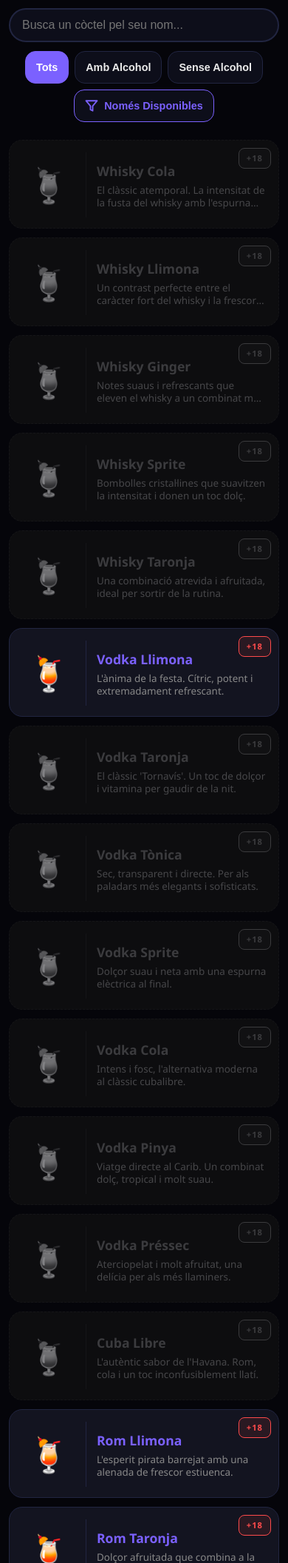
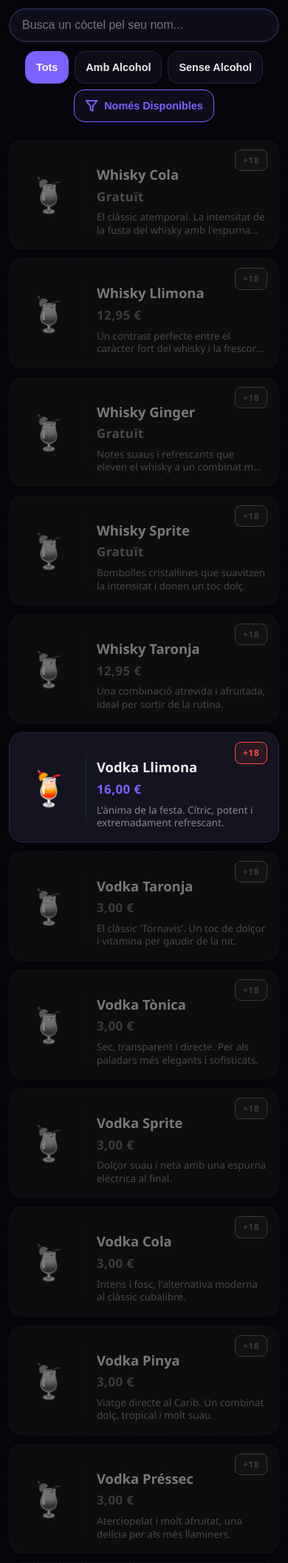
Before and after one commit to ssoley22/Cocktail-AI, a Flask app: page /manual in a window 390 px wide. Shown: the part 139-2252 px from the top of the page at 74% size. Run offline with Flask 3, Linux system fonts and the light colour scheme; data comes from the database, SQL or seed files in the repository.

Commit message:
feat: integracio de preus, disseny de targetes i UI i persistencia memòria al xat

```diff
--- a/app.py
+++ b/app.py
@@ -62,6 +62,8 @@ def confirmacio_ia():
         "Nom_Coctel": coctel_ia['nom'],
         "frase_barman": "Una creació única basada en la nostra conversa.",
         "Alcoholic": te_alcohol,
+        "Preu_Final_Cents": coctel_ia.get('preu_final_cents'),
+        "Preu_No_Disponible": coctel_ia.get('preu_no_disponible', False),
         "Recepta": [{"Nom_Liquid": liq, "Quantitat_ml": ml} for liq, ml in coctel_ia['recepta'].items()]
     }
     return render_template('confirmacio.html', coctel=dades_virtuals, disponible=True, origen='/xat')
@@ -166,6 +168,10 @@ def recomanacio(sentit):
 
 @app.route('/xat')
 def xat():
+    if request.args.get('nou') == '1':
+        session.pop('historial', None)
+        session.pop('coctel_ia', None)
+
     if 'historial' not in session:
         session['historial'] = []
     torns_fets = len(session['historial']) // 2
@@ -198,7 +204,20 @@ def generar_xat():
     if resultat:
         session['historial'].append({"role": "assistant", "content": resultat['resposta_text']})
         if resultat.get('tinc_recepta'):
-            session['coctel_ia'] = resultat['dades_coctel']
+            dades_coctel = resultat['dades_coctel']
+
+            # Calculem el preu en temps real segons els carrils actius
+            if dades_coctel and isinstance(dades_coctel.get('recepta'), dict):
+                preu_ia = database.calcular_preu_recepta_ia(dades_coctel['recepta'])
+                if preu_ia.get('ok'):
+                    dades_coctel['preu_final_cents'] = preu_ia['preu_final_cents']
+                    dades_coctel['cost_cents'] = preu_ia['cost_cents']
+                    dades_coctel['preu_no_disponible'] = False
+                else:
+                    dades_coctel['preu_no_disponible'] = True
+
+            session['coctel_ia'] = dades_coctel
+            resultat['dades_coctel'] = dades_coctel
 
         session.modified = True
         return jsonify({
--- a/database.py
+++ b/database.py
@@ -33,6 +33,11 @@ def get_coctel(id):
     connexio = connectar()
     coctel = connexio.execute("""
         SELECT c.*,
+        CASE
+            WHEN c.Te_Preu_Fix = 1 AND c.Preu_Fix_Cents IS NOT NULL AND c.Preu_Fix_Cents > 0
+                THEN c.Preu_Fix_Cents
+            ELSE c.Preu_Calculat_Cents
+        END as Preu_Final_Cents,
         (SELECT MAX(i.Te_Alcohol)
          FROM Receptes r
          JOIN Ingredients i ON i.Categoria = r.Categoria
@@ -213,6 +218,60 @@ def recalcular_preus():
     finally:
         connexio.close()
 
+def calcular_preu_recepta_ia(recepta_ia):
+    connexio = connectar()
+    try:
+        if not isinstance(recepta_ia, dict) or not recepta_ia:
+            return {"ok": False, "motiu": "recepta_buida"}
+
+        marge_row = connexio.execute(
+            "SELECT Valor FROM Configuracio WHERE Clau = 'MARGE_BENEFICI'"
+        ).fetchone()
+
+        try:
+            marge_benefici = Decimal(marge_row['Valor']) if marge_row else Decimal('3.0')
+        except Exception:
+            marge_benefici = Decimal('3.0')
+
+        muntatge = connexio.execute("""
+            SELECT i.Nom_Liquid, m.Preu_Ampolla_Cents, m.Mida_Ampolla_ml
+            FROM Muntatge m
+            JOIN Ingredients i ON i.ID_Ingredient = m.ID_Ingredient
+        """).fetchall()
+
+        costos_per_liquid = {
+            fila['Nom_Liquid']: {
+                'preu_ampolla_cents': fila['Preu_Ampolla_Cents'],
+                'mida_ampolla_ml': fila['Mida_Ampolla_ml']
+            }
+            for fila in muntatge
+        }
+
+        cost_total = 0
+        for liquid, ml in recepta_ia.items():
+            if liquid not in costos_per_liquid:
+                return {"ok": False, "motiu": "ingredient_no_trobat", "ingredient": liquid}
+
+            dades = costos_per_liquid[liquid]
+            cost_total += calcular_cost_ingredient_cents(
+                dades['preu_ampolla_cents'],
+                dades['mida_ampolla_ml'],
+                int(ml)
+            )
+
+        preu_cru = round_half_up(Decimal(cost_total) * marge_benefici)
+        preu_final = arrodoniment_psicologic_cents(preu_cru)
+
+        return {
+            "ok": True,
+            "cost_cents": cost_total,
+            "preu_final_cents": preu_final
+        }
+    except Exception:
+        return {"ok": False, "motiu": "error_calcul"}
+    finally:
+        connexio.close()
+
 def restar_estoc(id_coctel):
     coctel = get_coctel(id_coctel)
     if coctel is None:
--- a/templates/index.html
+++ b/templates/index.html
@@ -231,7 +231,7 @@
                 </div>
             </a>
 
-            <a href="/xat" class="boto destacat">
+            <a href="/xat?nou=1" class="boto destacat">
                 <div class="badge-ia">IA</div>
                 <div class="boto-icona">🤖</div>
                 <div class="boto-text">
--- a/templates/manual.html
+++ b/templates/manual.html
@@ -75,7 +75,7 @@
             cursor: pointer;
             transition: 0.3s;
             font-weight: bold;
-            margin-left: 15px; /* Una mica separat de la resta */
+            margin-left: 15px;
         }
 
         .btn-toggle-disp.actiu {
@@ -89,7 +89,7 @@
             grid-template-columns: repeat(auto-fill, minmax(280px, 1fr));
             gap: 20px;
             width: 100%;
-            max-width: 1200px; /* Evita que quedi massa ample a pantalles grans */
+            max-width: 1200px;
             padding: 10px;
         }
 
@@ -106,7 +106,8 @@
             text-decoration: none;
             color: var(--color-text);
             transition: 0.3s;
-            height: 100%; /* Fa que totes les targetes facin la mateixa alçada */
+            height: 100%;
+            overflow: hidden;
         }
 
         /* Efecte de la targeta DISPONIBLE */
@@ -129,12 +130,26 @@
         .targeta-icona {
             font-size: 4rem;
             margin-bottom: 15px;
+            margin-top: 10px;
         }
 
         .targeta-coctel h3 {
+            color: var(--color-text); /* Ara el títol és neutre perquè el preu destaqui */
+            font-size: 1.4rem;
+            margin-bottom: 5px; /* Menys marge perquè el preu quedi a prop */
+        }
+
+        /* NOU DISSENY DEL PREU A LA LLISTA */
+        .preu-llista {
+            font-size: 1.2rem;
+            font-weight: bold;
             color: var(--color-primari);
-            font-size: 1.4rem;
-            margin-bottom: 10px;
+            margin-bottom: 12px;
+            letter-spacing: 0.5px;
+        }
+
+        .preu-llista.gratuit {
+            color: var(--color-ok, #4caf50);
         }
 
         .targeta-coctel p {
@@ -151,19 +166,34 @@
             text-align: inherit;
         }
 
-        /* Petites etiquetes de dalt a la dreta (Estil Confirmació) */
-        .etiqueta-mini {
+        /* Etiqueta +18 de dalt a la dreta unificada */
+        .etiqueta-dades {
             position: absolute;
             top: 15px;
             right: 15px;
+            display: flex;
+            align-items: center;
+            gap: 6px;
+        }
+
+        .badge {
             padding: 4px 10px;
             border-radius: 8px;
-            font-size: 0.7rem;
+            font-size: 0.75rem;
             font-weight: bold;
-            letter-spacing: 1px;
+            letter-spacing: 0.5px;
         }
-        .etiqueta-mini.alcohol { background: var(--color-enfadat-difuminat); color: var(--color-error); border: 1px solid var(--color-error); }
-        .etiqueta-mini.sense-alcohol { background: var(--color-alegria-difuminat); color: var(--color-alegria); border: 1px solid var(--color-alegria); }
+
+        .badge.alcohol {
+            background: var(--color-enfadat-difuminat);
+            color: var(--color-error);
+            border: 1px solid var(--color-error);
+        }
+        .badge.sense-alcohol {
+            background: var(--color-alegria-difuminat);
+            color: var(--color-alegria);
+            border: 1px solid var(--color-alegria);
+        }
 
         @media (max-width: 600px) {
             .capçalera h1 {
@@ -188,8 +218,7 @@
                 width: 100%;
             }
 
-            .btn-filtre,
-            .btn-toggle-disp {
+            .btn-filtre, .btn-toggle-disp {
                 padding: 10px 14px;
                 font-size: 0.9rem;
                 border-radius: 14px;
@@ -212,7 +241,7 @@
                 text-align: left;
                 gap: 14px;
                 border-radius: 18px;
-                padding: 16px 16px 14px 16px;
+                padding: 16px;
                 min-height: 98px;
             }
 
@@ -221,6 +250,7 @@
                 min-height: 88px;
                 font-size: 2.8rem;
                 margin-bottom: 0;
+                margin-top: 0;
                 flex-shrink: 0;
                 display: flex;
                 align-items: center;
@@ -230,8 +260,14 @@
             }
 
             .targeta-coctel h3 {
-                font-size: 1.1rem;
-                margin-bottom: 4px;
+                font-size: 1.15rem;
+                margin-bottom: 2px;
+                margin-top: 15px;
+            }
+
+            .preu-llista {
+                font-size: 1.05rem;
+                margin-bottom: 6px;
             }
 
             .targeta-coctel p {
@@ -247,12 +283,11 @@
                 text-align: left;
             }
 
-            .etiqueta-mini {
-                top: 10px;
-                right: 10px;
+            .etiqueta-dades {
+                top: 12px;
+                right: 15px;
             }
         }
-
     </style>
 </head>
 <body>
@@ -293,12 +328,24 @@
                     <div class="targeta-coctel bloquejada">
                 {% endif %}
 
-                    <span class="etiqueta-mini {{ 'alcohol' if coctel.Alcoholic == 1 else 'sense-alcohol' }}">
-                        {{ '+18' if coctel.Alcoholic == 1 else '0,0%' }}
-                    </span>
+                    <div class="etiqueta-dades">
+                        <span class="badge {{ 'alcohol' if coctel.Alcoholic == 1 else 'sense-alcohol' }}">
+                            {{ '+18' if coctel.Alcoholic == 1 else '0,0%' }}
+                        </span>
+                    </div>
+
                     <div class="targeta-icona">🍹</div>
                     <div class="targeta-text">
                         <h3>{{ coctel.Nom_Coctel }}</h3>
+
+                        <div class="preu-llista {{ 'gratuit' if (coctel.Preu_Final_Cents or 0) == 0 else '' }}">
+                            {% if (coctel.Preu_Final_Cents or 0) == 0 %}
+                                Gratuït
+                            {% else %}
+                                {{ ('%.2f'|format((coctel.Preu_Final_Cents or 0) / 100))|replace('.', ',') }} €
+                            {% endif %}
+                        </div>
+
                         <p>{{ coctel.Descripcio }}</p>
                     </div>
 
@@ -327,40 +374,30 @@
                 const matchText = card.dataset.nom.includes(textCerca);
                 const matchAlc = (window.filtreAlcohol === 'tots' || card.dataset.alcohol === window.filtreAlcohol);
 
-                // Mirem si la targeta té la classe 'bloquejada' dins seu
                 const estaBloquejada = card.querySelector('.targeta-coctel').classList.contains('bloquejada');
                 const matchDisponible = window.nomesDisponibles ? !estaBloquejada : true;
 
-                // Si compleix tots 3 filtres, es mostra, sinó s'amaga
                 card.style.display = (matchText && matchAlc && matchDisponible) ? 'block' : 'none';
             });
         }
 
-        // Funció per als 3 botons de l'esquerra (Tots, Amb, Sense)
         function filtrar(tipus, botoContext) {
             window.filtreAlcohol = tipus;
-
-            // Traiem la classe 'active' de tots i la posem només al que hem clicat
             document.querySelectorAll('.btn-filtre').forEach(b => b.classList.remove('active'));
             botoContext.classList.add('active');
-
             aplicarFiltres();
         }
 
-        // Funció exclusiva pel botó de "Disponibles"
         function toggleDisponibles(botoContext) {
             window.nomesDisponibles = !window.nomesDisponibles;
-
             if (window.nomesDisponibles) {
                 botoContext.classList.add('actiu');
             } else {
                 botoContext.classList.remove('actiu');
             }
-
             aplicarFiltres();
         }
 
-        // Debounce: evitem recalcular filtres a cada tecla per millorar fluïdesa
         document.getElementById('cercador').addEventListener('input', function() {
             clearTimeout(debounceCerca);
             debounceCerca = setTimeout(aplicarFiltres, 300);
```
Also changed, not shown: templates/confirmacio.html (+40 -1 lines), templates/xat.html (+91 -42 lines).
